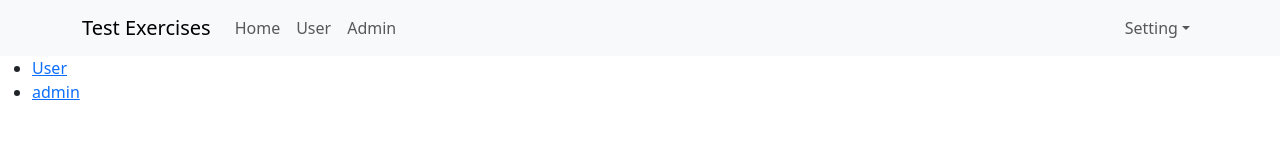
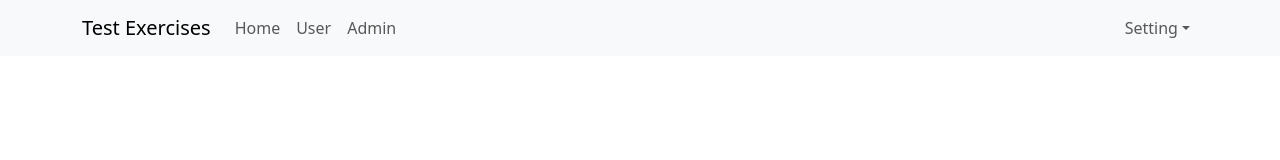
Before and after one commit to tuongnm2001/ReactJs_Multiple_Choice_Exercises, a React (Create React App) app: page / in a window 1280 px wide. Shown: the top 160 px of the page. Built offline with nearby package versions, Linux system fonts and the light colour scheme.

Commit message:
Nested Routes

```diff
--- a/src/App.js
+++ b/src/App.js
@@ -1,23 +1,23 @@
 import './App.scss';
 import Header from './components/Header/Header';
-import { Link } from 'react-router-dom'
+import { Outlet, Link } from 'react-router-dom'
 
 const App = () => {
 
   return (
     <div className='app-container'>
-      <Header />
+      <div className='header-container'>
+        <Header />
+      </div>
 
-      <nav>
-        <ul>
-          <li>
-            <Link to={`user`}>User</Link>
-          </li>
-          <li>
-            <Link to={`admin`}>admin</Link>
-          </li>
-        </ul>
-      </nav>
+      <div className='main-container'>
+        <div className='sidenav-container'>
+
+        </div>
+        <div className='app-content'>
+          <Outlet />
+        </div>
+      </div>
     </div>
   );
 }
--- a/src/index.js
+++ b/src/index.js
@@ -15,9 +15,10 @@
     {/* <React.StrictMode> */}
     <BrowserRouter>
       <Routes>
-        <Route path='/' element={<App />} />
-        <Route path='/user' element={<User />} />
-        <Route path='/admin' element={<Admin />} />
+        <Route path='/' element={<App />} >
+          <Route path='/user' element={<User />} />
+          <Route path='/admin' element={<Admin />} />
+        </Route>
       </Routes>
 
     </BrowserRouter>
```
